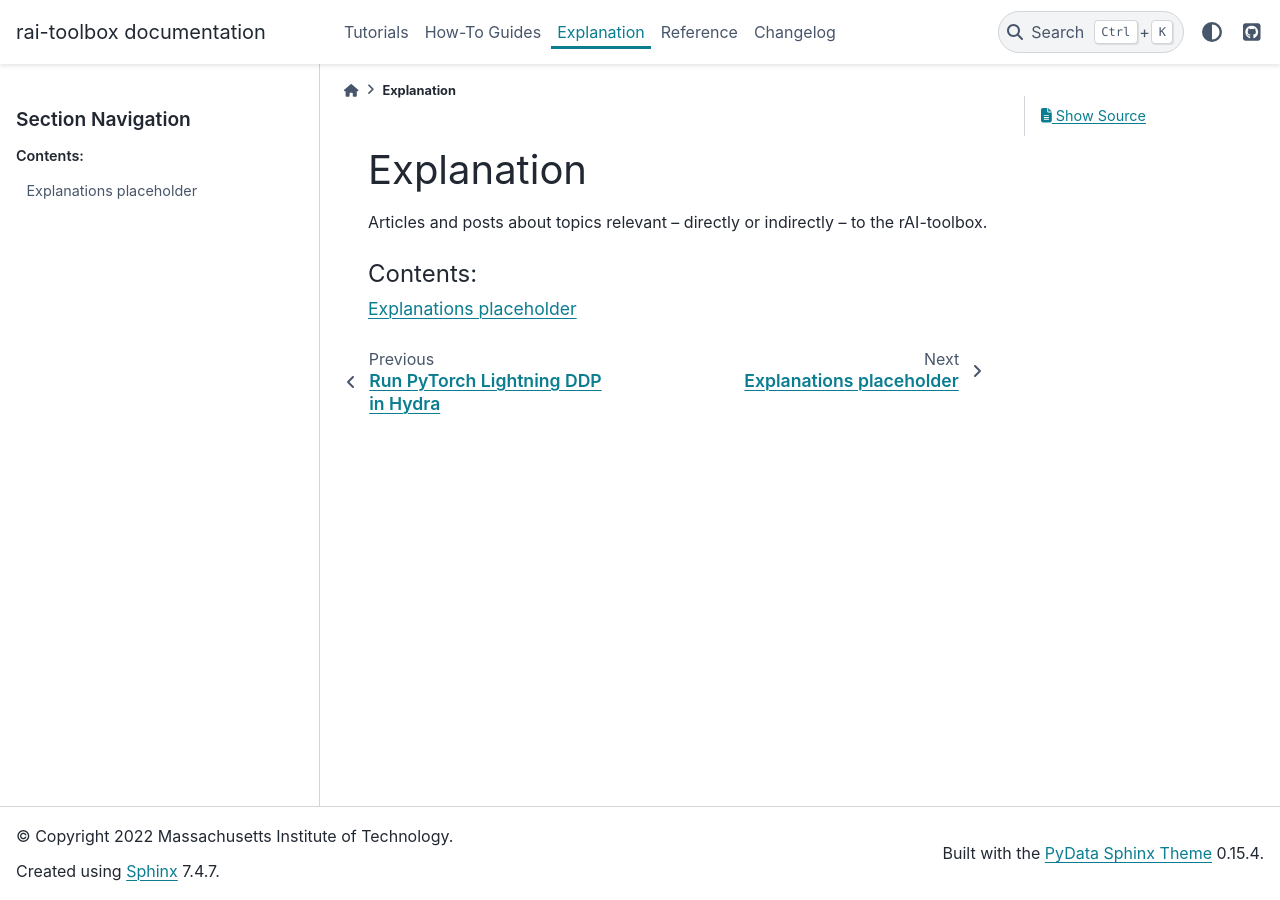
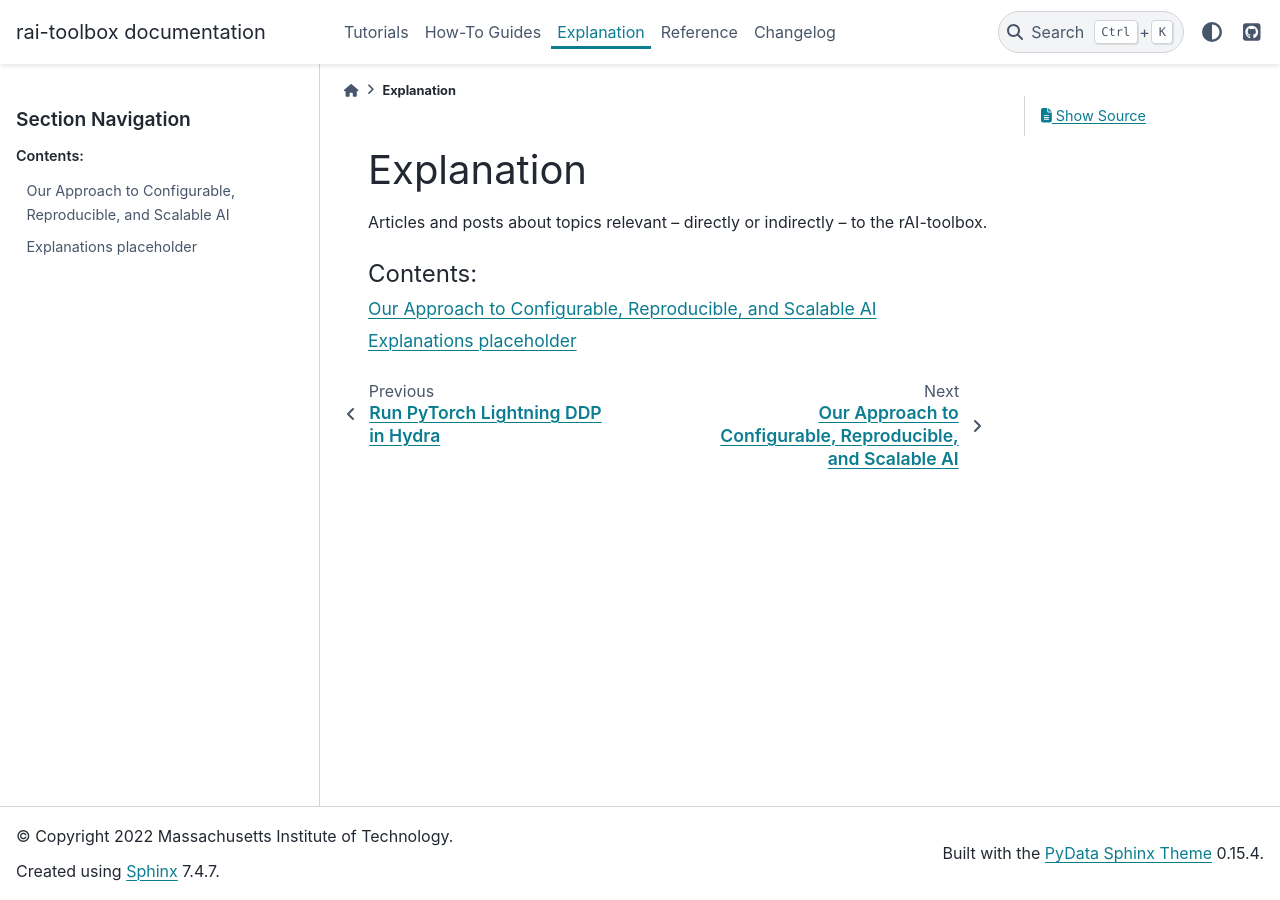
Before and after one commit to mit-ll-responsible-ai/responsible-ai-toolbox, a Sphinx documentation site: the page built from docs/source/explanation.rst, in a window 1280 px wide. Built offline with Sphinx 7.4.7 and the PyData theme 0.15.4, drawn with Linux system fonts in a browser that asks for light colours; pages that are not in the unit, such as notebooks, are missing from menus; some of the changed lines change nothing that is shown.

Commit message:
initial draft

```diff
--- a/docs/source/explanation.rst
+++ b/docs/source/explanation.rst
@@ -9,4 +9,5 @@
    :maxdepth: 1
    :caption: Contents:
 
+   explanation/crs.rst
    explanation/placeholder
--- /dev/null
+++ b/docs/source/explanation/crs.rst
@@ -0,0 +1,152 @@
+.. meta::
+   :description: Our Approach to Configurable, Reproducible, and Scalable AI.
+
+===========================================================
+Our Approach to Configurable, Reproducible, and Scalable AI
+===========================================================
+
+One major objective of `rai_toolbox` is to provide a framework that not only enables the evaulation and
+enhancement of responsible and explanaible AI, but to provide the tools via `rai_toolbox.mushin` and
+`hydra-zen <https://github.com/mit-ll-responsible-ai/hydra-zen/>`_ that are:
+
+- **Configurable**: All aspects of an application—including deeply nested components—are configured from a single interface.
+- **Repeatable**: Each run of the application is self-documenting; the full configuration of the software is logged for each run.
+- **Scalable**: Multiple configurations of the application can be launched—to sweep or search over configuration subspaces—using local or distributed job launcher methods.
+
+Configurable
+============
+
+`Hydra's <https://hydra.cc/>`_ and `hydra-zen's <https://github.com/mit-ll-responsible-ai/hydra-zen/>`_ role is to
+
+- Remove boilerplate for Command Line Interfaces (CLI), configuration files, and logging
+- Provide a powerful configuration management that is extendable and dynamically composable to support large-scale, repeatable, experimentation
+- Support pluggable architectures to launch jobs on distributed clusters or sweep parameters and optimize hyper-parameters of a Machine Learning (ML) model
+
+`Hydra <https://hydra.cc/>`_ provides the tools to describe and configure hierarchical sturctures of Python-based software applications using YAML-based configuration.
+Nested components of one's AI system can be configured with a single interface and a complete configuration of the entire application can be represented via a YAML file.
+Additionally, one can define "configuration groups" using Hydra's `ConfigStore API <https://hydra.cc/docs/tutorials/structured_config/config_store/>`_ allowing for configurations
+to be "swapped" in an ergonomic way.
+
+Here is an example using `hydra-zen` to build a configuration and show how the configuration is serialized to a YAML file:
+
+.. code-block:: python
+   :caption: Using hydra-zen to generate configurations and serialize to a YAML file
+
+   >>> from hydra_zen import builds, to_yaml
+   >>> from torch.optim import Adam
+   >>> OptimConfig = builds(Adam, ...)
+   >>> print(to_yaml(OptimConfig))
+   _target_: torch.optim.adam.Adam
+   params: ???
+   lr: 0.001
+   betas:
+   - 0.9
+   - 0.999
+   eps: 1.0e-08
+   weight_decay: 0
+   amsgrad: false
+
+To demonstrate the power of "swappable" configurations we will build an example application below
+to allow for different configurations for the "optim" configuration.
+
+.. code-block:: python
+   :caption: `experiement.py`: A Hydra application with swappable configurations
+
+   import hydra
+   from hydra.core.config_store import ConfigStore
+   from hydra_zen import builds, make_config, MISSING, launch
+   from torch.optim import Adam, SGD
+
+   # Build multiple configurations for optimizers
+   AdamConfig = builds(Adam, lr=0.1, zen_partial=True)
+   SGDConfig = builds(SGD, lr=0.01, zen_partial=True
+
+   # Create experiment configuration
+   Config = make_config(optim=MISSING)
+
+   # Store configs in Hydra's ConfigStore
+   cs = ConfigStore.instance()
+   cs.store(name="adam", group="optim", node=AdamConfig)
+   cs.store(name="sgd", group="optim", node=SGDConfig)
+
+   cs.store(name="experiment_config", node=Config)
+
+   @hydra.main(config_path=None, config_name="experiment_config")
+   def task_fn(cfg):
+      optim = instantiate(cfg.optim)
+      print(optim.__name__)
+
+   if __name__ == "__main__":
+      task_fn()
+
+Using Hydra's CLI the application can be executed using different values for the ``optim`` configuration.
+
+.. code-block:: bash
+   :caption: Using Hydra CLI to execute with different configurations
+
+   $ python experiment.py +optim=sgd
+   $ python experiment.py +optim=adam
+
+
+.. tip::
+
+   `hydra-zen <https://github.com/mit-ll-responsible-ai/hydra-zen/>`_ provides elegant tools for generating and customizing Hydra-compatible configurations without
+   writing YAML configurations for the entire (and often complex) software system. hydra-zen eliminates this cost by enabling a Python-centric, ergonomic
+   workflow for dynamically populating and automatically validating configurations for one's entire software application.
+
+
+Repeatable
+==========
+
+Reproducibility is a natural consequence of the configurability: each job launched by Hydra is documented by—and can be fully
+replicated by—the YAML configuration that is automatically recorded for that job.  The YAML configuration is stored within the
+experiment directory::
+
+   ├── <experiment directory name>
+   |    ├── <hydra configuration subdirectory: (default: .hydra)>
+   |    |    ├── config.yaml
+   |    |    ├── hydra.yaml
+   |    |    ├── overrides.yaml
+   |    ├── <logged data>
+
+One method for repeating the experiment is to use `Hydra's CLI <https://hydra.cc/docs/tutorials/basic/your_first_app/simple_cli/>`_:
+
+.. code-block:: bash
+   :caption: Repeating an experiment using Hydra CLI and saved YAML configuration
+
+   $ python experiment.py --config-path <YAML configuration directory> -config-name config
+
+
+Scalable
+========
+
+Scalability can be achieved in two ways: 1) using Hydra's ``multirun`` to run experiments using multiple
+configurations and configuration parameters and 2) by utilizing Hydra's ``launcher`` architecture to launch
+multiprocessing and distributed jobs locally, on cluster architectures, and in the cloud.
+
+Hydra ``multirun`` allows one to launch multiple experiments via a simple interface.  For example, to launch experiments
+for multiple configurations and parameters, simply run
+
+.. code-block:: bash
+   :caption: Using Hydra ``multirun`` to launch 4 different experiments.
+
+   $ python experiment.py +optim=sgd,adam optim.lr=0.1,0.2 --multirun
+
+Each experiment configuration and data will be logged in indvidual directories and therefore each experiment
+is repeatable without running all the experiments::
+
+   ├── <multirun directory>
+   │    ├── <experiment directory name: 0>
+   │    |    ├── <hydra output subdirectory: (default: .hydra)>
+   |    |    |    ├── config.yaml
+   |    |    |    ├── hydra.yaml
+   |    |    |    ├── overrides.yaml
+   │    |    ├── <metrics_filename>
+   │    ├── <experiment directory name: 1>
+   |    |    ...
+
+
+For Hydra ``launcher`` capabilities, here a couple useful examples
+
+- Launching multiple parallel jobs using `JobLib.Parallel`: `Hydra JobLib Launcher <https://hydra.cc/docs/plugins/joblib_launcher/>`_
+- Launching on a `SLURM <https://slurm.schedmd.com/documentation.html/>`_ cluster: `Hydra Submitit Launcher <https://hydra.cc/docs/plugins/submitit_launcher/>`_
```
